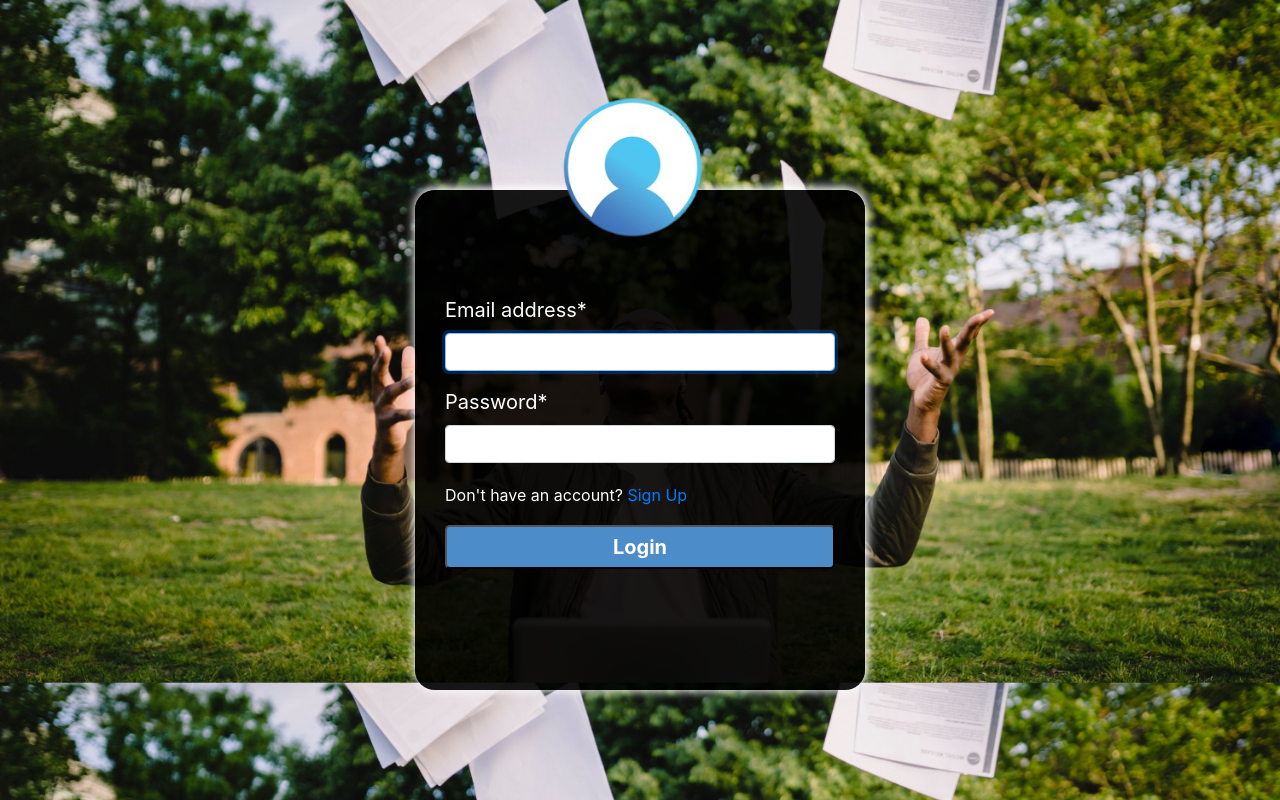
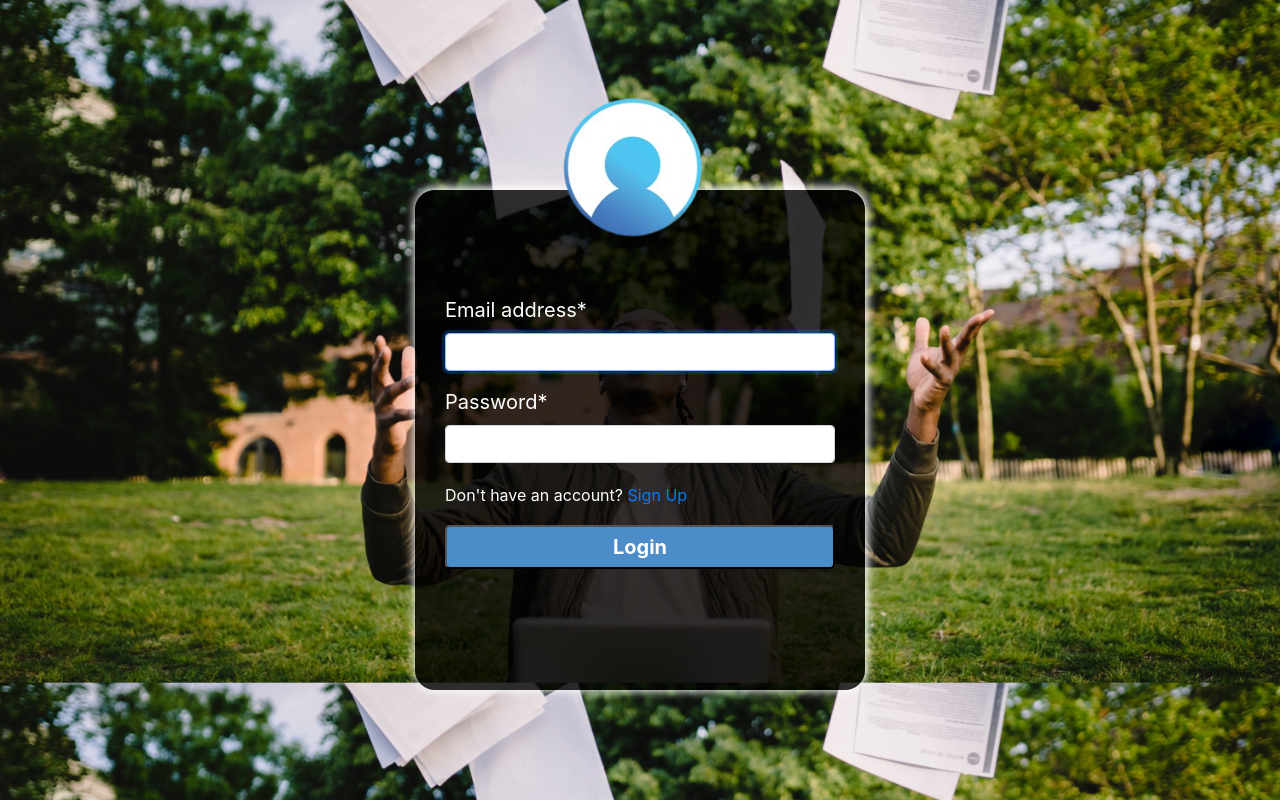
Before and after one commit to izudada/resume_builder, a Django app: page /login/ in a window 1280 px wide. Run offline with Django 3.2, Linux system fonts and the light colour scheme; some libraries are stand-ins or nearby versions.

Commit message:
Change background transparency

```diff
--- a/static/css/main.css
+++ b/static/css/main.css
@@ -12,7 +12,7 @@ body{
     width: 450px;
     height: 500px;
     box-sizing: border-box;
-    background: rgba(0, 0, 0, 0.9);
+    background: rgba(0, 0, 0, 0.8);
     padding: 0 30px;
     display: flex;
     flex-direction: column;
```
